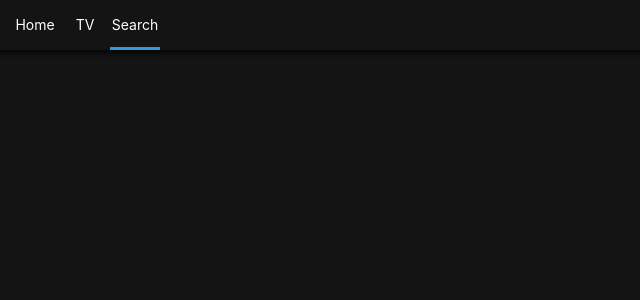
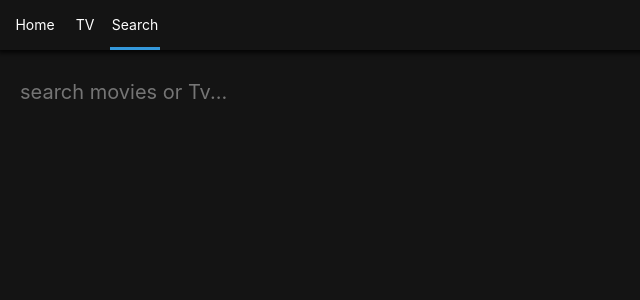
Before and after one commit to nathaneast/nomadcoder-nomflix-retry, a React (Create React App) app: page /search in a window 1280 px wide. Shown: the top 300 px of the page, without its empty margins (0-640 px from the left). Built offline with nearby package versions, Linux system fonts and the light colour scheme.

Commit message:
Message container 작업

```diff
--- /dev/null
+++ b/src/Components/Message.js
@@ -0,0 +1,26 @@
+import React from 'react';
+import PropTypes from 'prop-types';
+import styled from 'styled-components';
+
+const Container = styled.div`
+  width: 100vw;
+  display: flex;
+  justify-content: center;
+`;
+
+const Text = styled.span`
+  color: ${props => props.color};
+`;
+
+const Message = ({ color, text }) => (
+  <Container>
+    <Text color={color}>{text}</Text>
+  </Container>
+)
+
+Message.prototype = {
+  color: PropTypes.string.isRequired,
+  text: PropTypes.string.isRequired
+}
+
+export default Message;
--- a/src/Components/Section.js
+++ b/src/Components/Section.js
@@ -15,6 +15,7 @@ const Title = styled.span`
 
 const Grid = styled.div`
   margin-top: 30px;
+  display: grid;
   grid-template-columns: repeat(auto-fill, 125px);
   grid-gap: 25px;
 `;
--- a/src/Routes/Home/HomePresenter.js
+++ b/src/Routes/Home/HomePresenter.js
@@ -4,7 +4,7 @@ import styled from 'styled-components';
 
 import Section from 'Components/Section';
 import Loader from 'Components/Loader';
-
+import Message from '../../Components/Message';
 
 const Container = styled.div`
   padding: 0px 10px;
@@ -36,6 +36,7 @@ const HomePresenter = ({ nowPlaying, upcoming, popular, error, loading }) =>
             ))}
           </Section>
         )}
+        {error && <Message color={'#e74c3c'} text={error} />}
       </Container>
     );
 
--- a/src/Routes/Search/SearchContainer.js
+++ b/src/Routes/Search/SearchContainer.js
@@ -11,10 +11,18 @@ export default class extends React.Component {
     loading: false
   }
 
-  handleSubmit = () => {
+  updateTerm = (event) => {
+    const { target: { value } } = event;
+    this.setState({
+      searchTerm: value
+    })
+  }
+
+  handleSubmit = (event) => {
+    event.preventDefault();
     const { searchTerm } = this.state;
     if (searchTerm !== '') {
-      this.searchByTerm(searchTerm);
+      this.searchByTerm();
     }
   };
 
@@ -28,7 +36,7 @@ export default class extends React.Component {
       const { data: { results: tvResult } } = await tvApi.search(searchTerm);
       this.setState({
         movieResult,
-        tvResult
+        tvResult,
       });
     } catch {
       this.setState({
@@ -51,6 +59,7 @@ export default class extends React.Component {
         error={error}
         loading={loading}
         handleSubmit={this.handleSubmit}
+        updateTerm={this.updateTerm}
       />
     );
   }
--- a/src/Routes/Search/SearchPresenter.js
+++ b/src/Routes/Search/SearchPresenter.js
@@ -1,8 +1,58 @@
 import React from 'react';
 import PropTypes from 'prop-types';
 import styled from 'styled-components';
+import Loader from 'Components/Loader';
+import Section from 'Components/Section';
+import Message from '../../Components/Message';
 
-const SearchPresenter = (movieResult, tvResult, searchTerm, error, loading, handleSubmit) => null;
+const Container = styled.div`
+  padding: 0px 20px;
+`;
+
+const Form = styled.form`
+  margin-bottom: 50px;
+  width: 100%;
+`;
+
+const Input = styled.input`
+  all: unset;
+  font-size: 20px;
+  width: 100%;
+
+`;
+
+const SearchPresenter = ({ movieResult, tvResult, searchTerm, error, loading, handleSubmit, updateTerm }) => (
+  <Container>
+    <Form onSubmit={handleSubmit}>
+      <Input placeholder='search movies or Tv...' value={searchTerm} onChange={updateTerm} />
+    </Form>
+    { loading ? <Loader /> : (
+      <>
+        {movieResult && movieResult.length > 0 && (
+          <Section title='Movie Results'>
+            {movieResult.map(movie => (
+              <span key={movie.id}>{movie.title}</span>
+            ))}
+          </Section>
+        )}
+        {tvResult && tvResult.length > 0 && (
+          <Section title='TV Results'>
+            {tvResult.map(tv => (
+              <span key={tv.id}>{tv.name}</span>
+            ))}
+          </Section>
+        )}
+        {error && <Message color={'#e74c3c'} text={error} />}
+        {movieResult &&
+          tvResult &&
+          movieResult.length === 0 &&
+          tvResult.length === 0 && (
+            <Message color={'#95a5a6'} text={'Nothing Found'} />
+          )}
+      </>
+    )}
+  </Container>
+);
 
 SearchPresenter.prototype = {
   movieResult: PropTypes.array,
@@ -10,7 +60,8 @@ SearchPresenter.prototype = {
   searchTerm: PropTypes.string,
   error: PropTypes.bool,
   loading: PropTypes.bool.isRequired,
-  handleSubmit: PropTypes.func.isRequired
+  handleSubmit: PropTypes.func.isRequired,
+  updateTerm: PropTypes.func.isRequired
 };
 
 export default SearchPresenter;
--- a/src/Routes/TV/TVPresenter.js
+++ b/src/Routes/TV/TVPresenter.js
@@ -4,6 +4,7 @@ import styled from 'styled-components';
 
 import Section from 'Components/Section';
 import Loader from 'Components/Loader';
+import Message from '../../Components/Message';
 
 const Container = styled.div`
 
@@ -16,19 +17,26 @@ const TVPresenter = ({ topRated, popular, airingToday, error, loading }) =>
       <Container>
         {topRated && topRated.length > 0 && (
           <Section title='Now Playing'>
-            {topRated.map(tv => tv.name)}
+            {topRated.map(tv => (
+              <span key={tv.id}>{tv.name}</span>
+            ))}
           </Section>
         )}
         {popular && popular.length > 0 && (
           <Section title='popular TV'>
-            {popular.map(tv => tv.name)}
+            {popular.map(tv => (
+              <span key={tv.id}>{tv.name}</span>
+            ))}
           </Section>
         )}
         {airingToday && airingToday.length > 0 && (
           <Section title='airingToday'>
-            {airingToday.map(tv => tv.name)}
+            {airingToday.map(tv => (
+              <span key={tv.id}>{tv.name}</span>
+            ))}
           </Section>
         )}
+        {error && <Message color={'#e74c3c'} text={error} />}
       </Container>
     );
 
```
